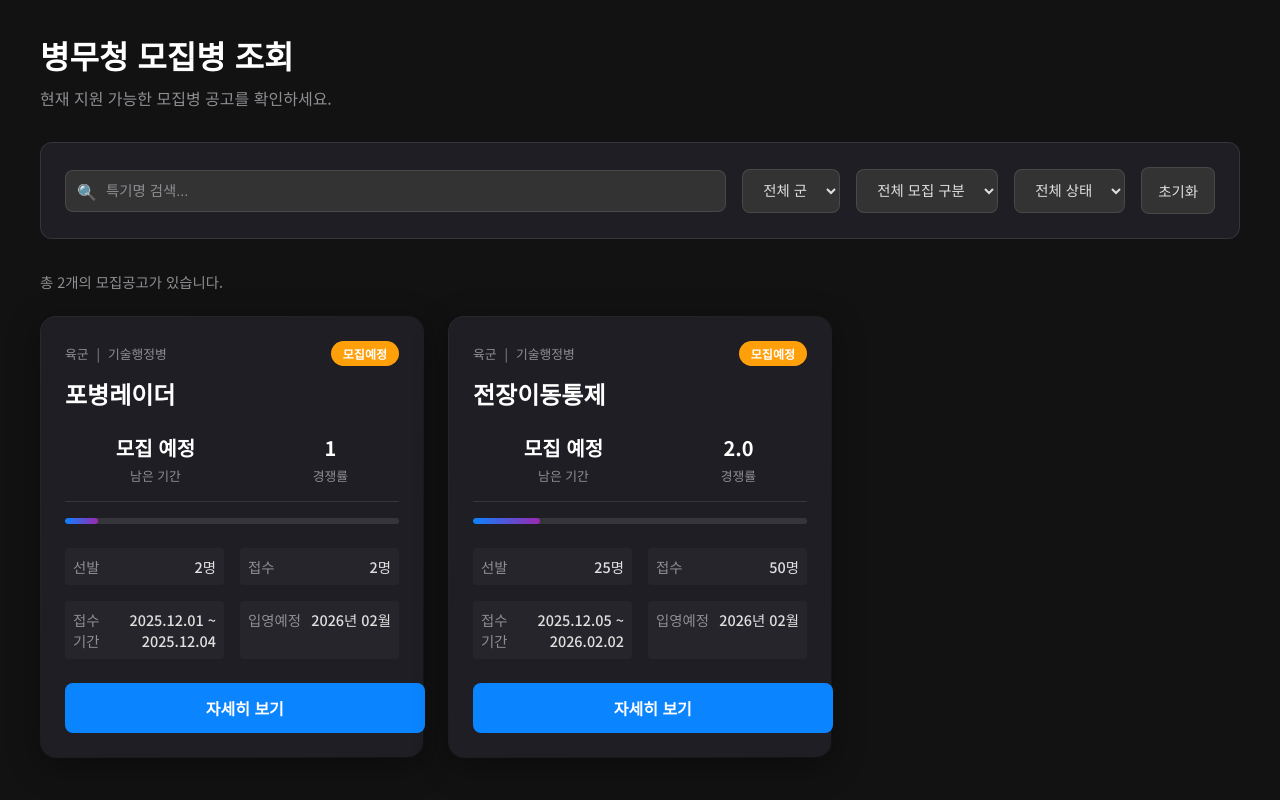
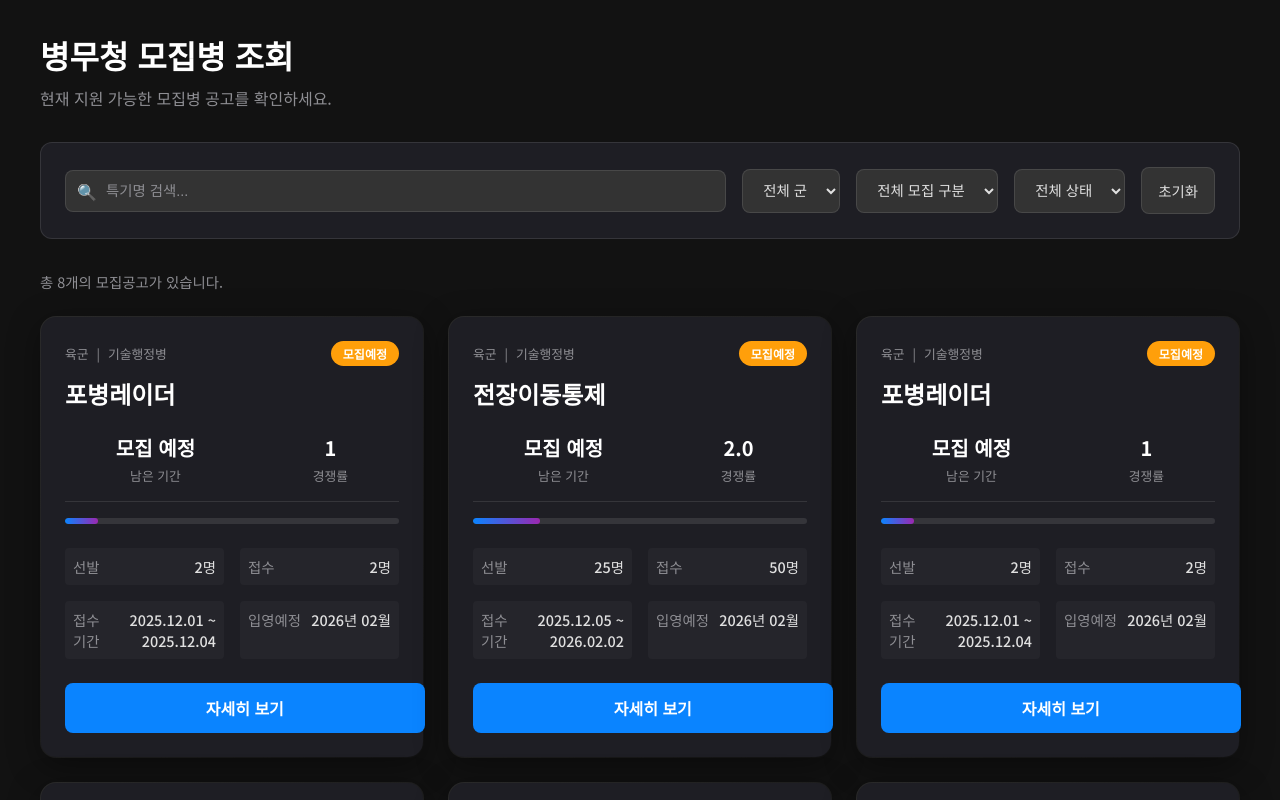
Before and after one commit to Enlist-Korea/Enlist-korea, a React (Vite) app: page / in a window 1280 px wide. Shown: the top 800 px of the page. Built offline with nearby package versions, Linux system fonts and the light colour scheme.

Commit message:
refactor: 임시 데이터 개수 추가

```diff
--- a/src/data/MockData.js
+++ b/src/data/MockData.js
@@ -29,4 +29,94 @@ export const mockRecuritments = [
     iyyjsijakYm: "202602",
     ipyeongDe: "*",
   },
+  {
+    id: "1",
+    rnum: "1",
+    gunGbnm: "육군",
+    mojipGbnm: "기술행정병",
+    gsteukgiCd: "133.106",
+    gsteukgiNm: "포병레이더",
+    jeopsuSjdtm: "20251201",
+    jeopsuJrdtm: "20251204",
+    seonbalPcnt: "2",
+    jeopsuPcnt: "2",
+    rate: "1",
+    iyyjsijakYm: "202602",
+    ipyeongDe: "*",
+  },
+  {
+    id: "1",
+    rnum: "1",
+    gunGbnm: "육군",
+    mojipGbnm: "기술행정병",
+    gsteukgiCd: "133.106",
+    gsteukgiNm: "포병레이더",
+    jeopsuSjdtm: "20251201",
+    jeopsuJrdtm: "20251204",
+    seonbalPcnt: "2",
+    jeopsuPcnt: "2",
+    rate: "1",
+    iyyjsijakYm: "202602",
+    ipyeongDe: "*",
+  },
+  {
+    id: "1",
+    rnum: "1",
+    gunGbnm: "육군",
+    mojipGbnm: "기술행정병",
+    gsteukgiCd: "133.106",
+    gsteukgiNm: "포병레이더",
+    jeopsuSjdtm: "20251201",
+    jeopsuJrdtm: "20251204",
+    seonbalPcnt: "2",
+    jeopsuPcnt: "2",
+    rate: "1",
+    iyyjsijakYm: "202602",
+    ipyeongDe: "*",
+  },
+  {
+    id: "1",
+    rnum: "1",
+    gunGbnm: "육군",
+    mojipGbnm: "기술행정병",
+    gsteukgiCd: "133.106",
+    gsteukgiNm: "포병레이더",
+    jeopsuSjdtm: "20251201",
+    jeopsuJrdtm: "20251204",
+    seonbalPcnt: "2",
+    jeopsuPcnt: "2",
+    rate: "1",
+    iyyjsijakYm: "202602",
+    ipyeongDe: "*",
+  },
+  {
+    id: "1",
+    rnum: "1",
+    gunGbnm: "육군",
+    mojipGbnm: "기술행정병",
+    gsteukgiCd: "133.106",
+    gsteukgiNm: "포병레이더",
+    jeopsuSjdtm: "20251201",
+    jeopsuJrdtm: "20251204",
+    seonbalPcnt: "2",
+    jeopsuPcnt: "2",
+    rate: "1",
+    iyyjsijakYm: "202602",
+    ipyeongDe: "*",
+  },
+  {
+    id: "1",
+    rnum: "1",
+    gunGbnm: "육군",
+    mojipGbnm: "기술행정병",
+    gsteukgiCd: "133.106",
+    gsteukgiNm: "포병레이더",
+    jeopsuSjdtm: "20251201",
+    jeopsuJrdtm: "20251204",
+    seonbalPcnt: "2",
+    jeopsuPcnt: "2",
+    rate: "1",
+    iyyjsijakYm: "202602",
+    ipyeongDe: "*",
+  },
 ];
```
